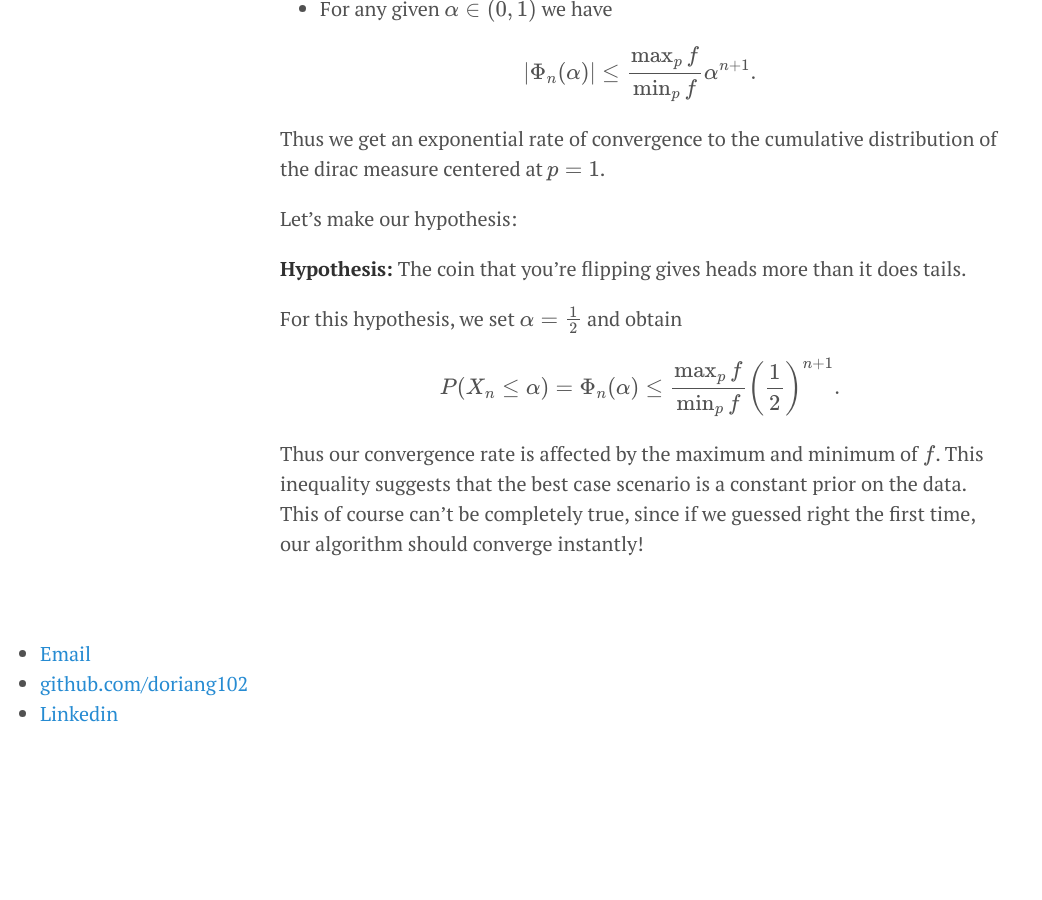
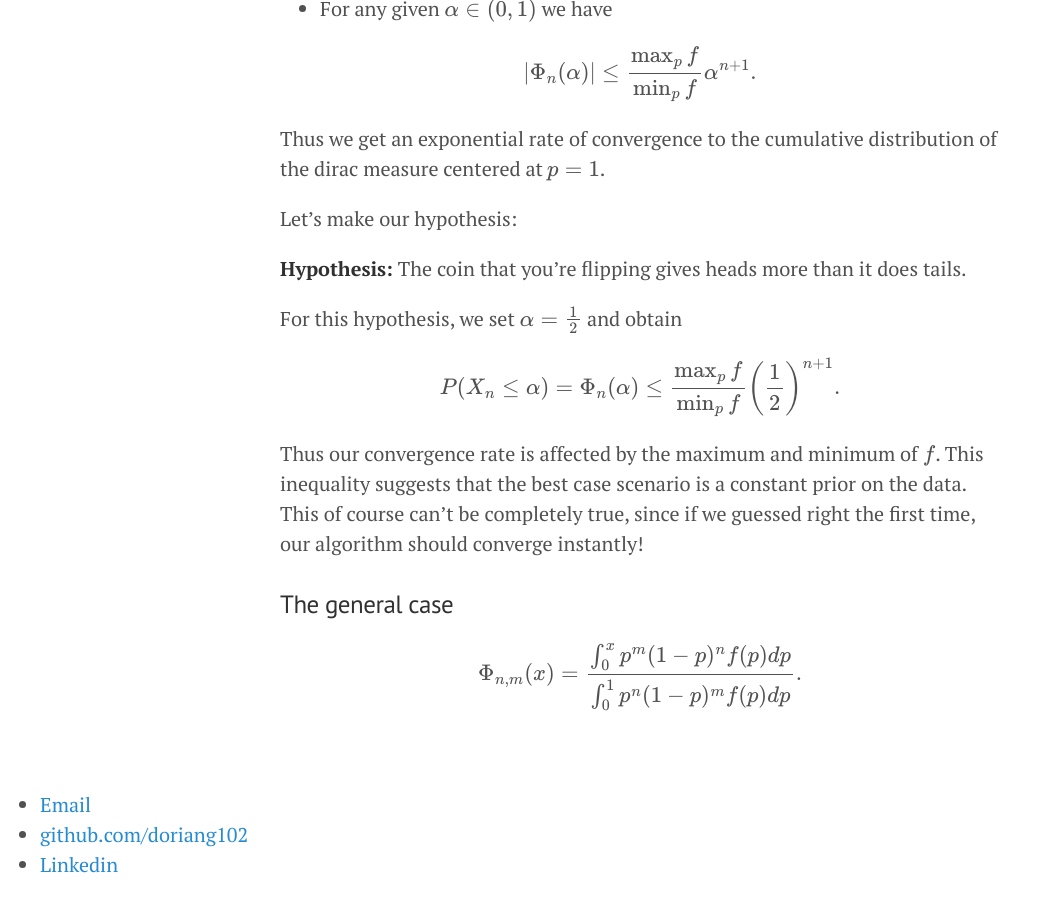
Before and after one commit to doriang102/doriang102.github.io, a Jekyll site: the page built from _posts/2017-06-10-hypothesis-testing-part-2.md, in a window 1280 px wide and 900 px high, scrolled down 1745 px. Shown: the whole window, without its empty margins (0-1042 px from the left). Built offline with Jekyll 4.4.1, drawn with Linux system fonts in a browser that asks for light colours; our own code applies the rules of GitHub Pages for plain Markdown files; formulas are drawn with MathJax 3; before the commit the page ends 2494 px from its top, so only the background shows below that.

Commit message:
Update 2017-06-10-hypothesis-testing-part-2.md

```diff
--- a/_posts/2017-06-10-hypothesis-testing-part-2.md
+++ b/_posts/2017-06-10-hypothesis-testing-part-2.md
@@ -56,3 +56,8 @@ $$ P(X_n \leq \alpha) = \Phi_n(\alpha) \leq  \frac{\max_p f}{\min_p f} \left(\fr
 
 
 Thus our convergence rate is affected by the maximum and minimum of $$f$$. This inequality suggests that the best case scenario is a constant prior on the data. This of course can't be completely true, since if we guessed right the first time, our algorithm should converge instantly!
+
+
+### The general case
+
+$$ \Phi_{n,m}(x) = \frac{\int_0^x p^m(1-p)^n f(p) dp }{\int_0^1 p^n (1-p)^mf(p) dp}. $$
```
